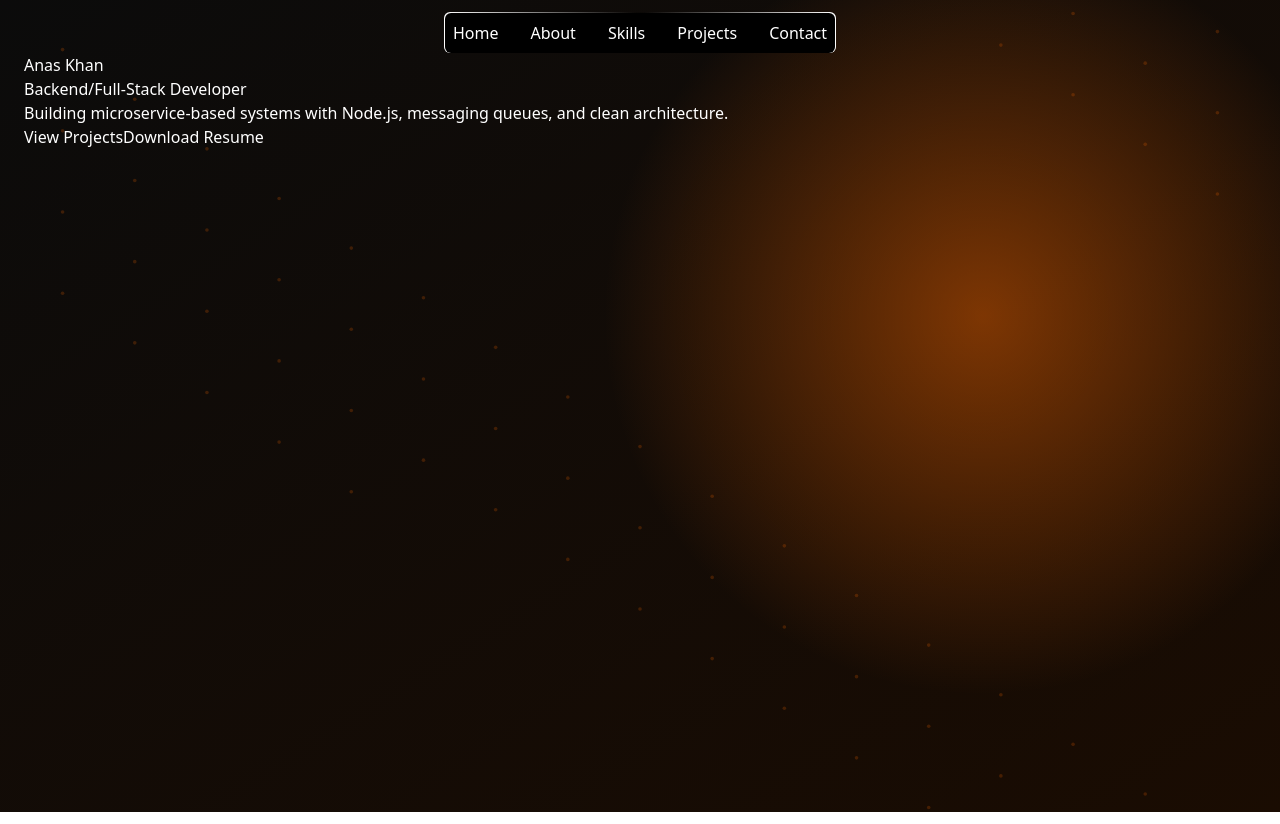
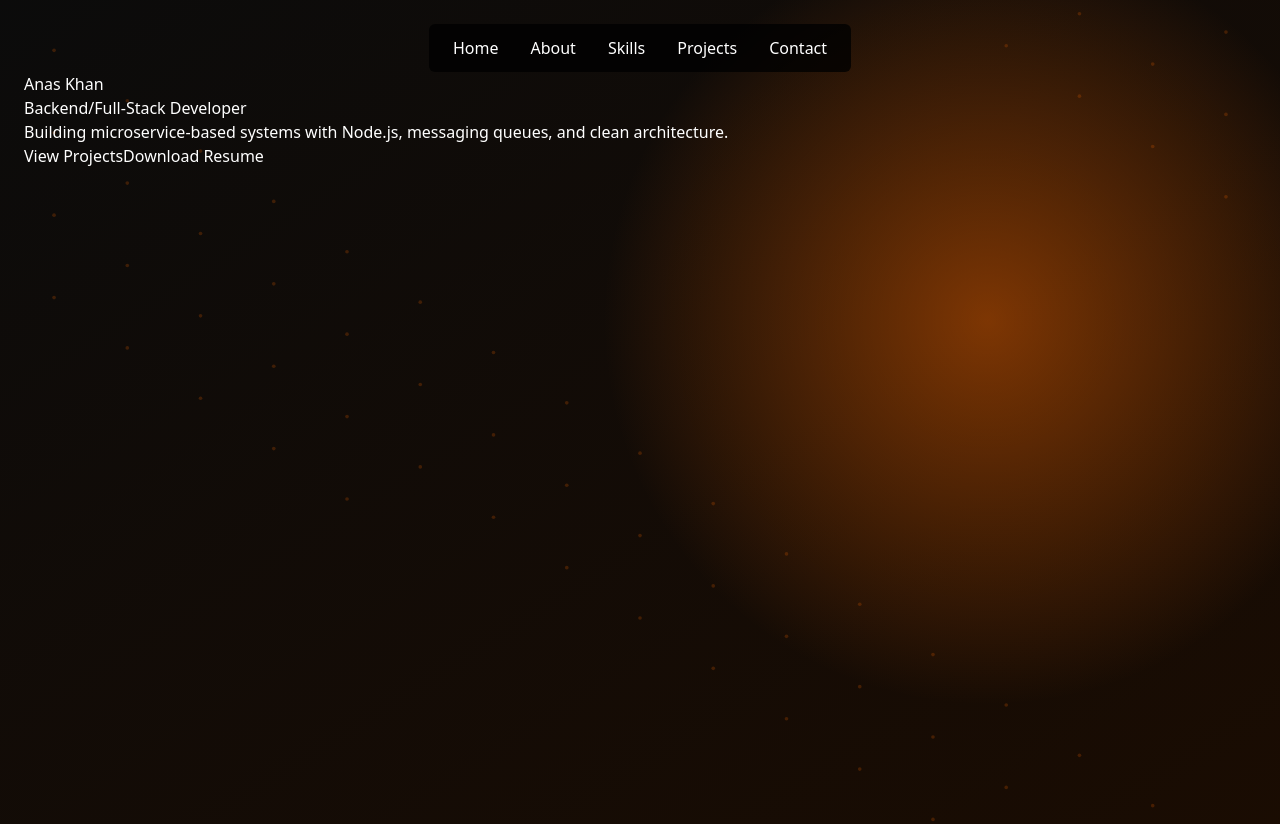
Before and after one commit to anasdotio/portfolio, a React (Vite) app: page / in a window 1280 px wide. Built offline with nearby package versions, Linux system fonts and the light colour scheme.

Commit message:
update navbar items

```diff
--- a/index.html
+++ b/index.html
@@ -4,7 +4,7 @@
     <meta charset="UTF-8" />
     <link rel="icon" type="image/svg+xml" href="/vite.svg" />
     <meta name="viewport" content="width=device-width, initial-scale=1.0" />
-    <title>portfolio</title>
+    <title>Anas Khan | Full Stack Developer</title>
   </head>
   <body>
     <div id="root"></div>
--- a/src/components/Navbar.jsx
+++ b/src/components/Navbar.jsx
@@ -2,11 +2,46 @@ import React from "react";
 
 const Navbar = () => {
   const navItems = ["Home", "About", "Skills", "Projects", "Contact"];
+
   return (
-    <div className="w-fit mx-auto bg-linear-to-r from-white via-black/20 to-white p-[.6px] mt-3 rounded-md">
-      <div className="flex gap-8 bg-black p-2 rounded-md">
+    <div className="w-fit mx-auto mt-6">
+      <div className="flex gap-8 bg-black/80 px-6 py-3 rounded-md">
         {navItems.map((item) => (
-          <p key={item}>{item}</p>
+          <div
+            key={item}
+            className="
+              relative
+              h-6
+              min-w-fit
+              overflow-hidden
+              cursor-pointer
+              group
+              text-white
+            "
+          >
+            {/* Normal Text */}
+            <span
+              className="
+                block
+                transition-transform duration-300
+                group-hover:-translate-y-full
+              "
+            >
+              {item}
+            </span>
+
+            {/* Hover Text */}
+            <span
+              className="
+                block
+                text-orange-400
+                transition-transform duration-300
+                group-hover:-translate-y-full
+              "
+            >
+              {item}
+            </span>
+          </div>
         ))}
       </div>
     </div>
```
